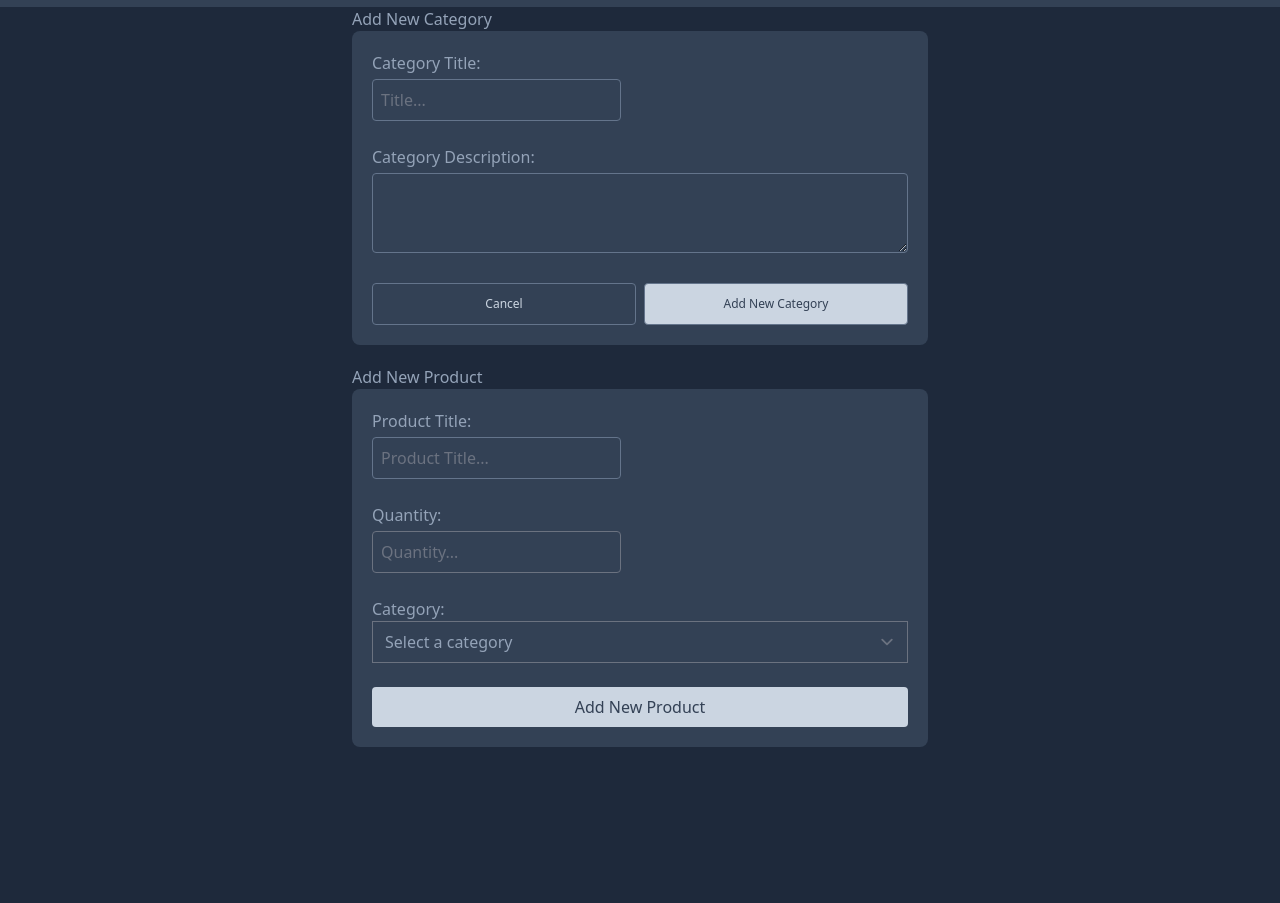
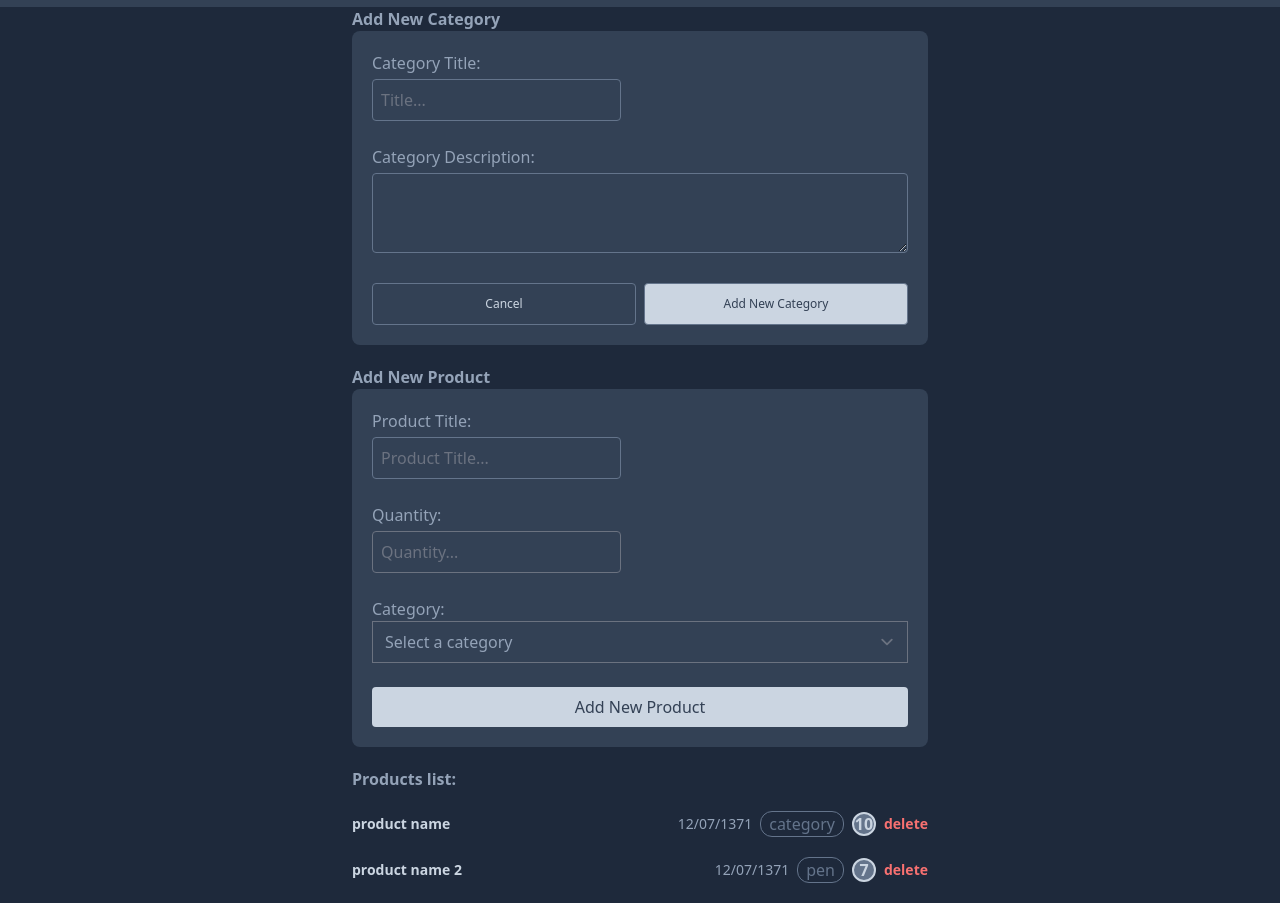
Before and after one commit to maryammohebbi/Inventory-app-using-Tailwind-and-Js, a website: page public/index.html in a window 1280 px wide. Shown: the part 41-944 px from the top of the page. Before the commit the page ends 800 px from the top, so only its background shows below. Drawn offline with Linux system fonts and the light colour scheme.

Commit message:
products list html & styles added

```diff
--- a/public/index.html
+++ b/public/index.html
@@ -18,7 +18,7 @@
         <div class="container max-w-sm md:max-w-xl mx-auto">
             <!-- category form -->
             <div class="mb-5">
-                <h1 class="text-slate-400">Add New Category</h1>
+                <h1 class="text-slate-400 font-bold">Add New Category</h1>
                 <form class= "bg-slate-700 p-5 flex flex-col gap-y-6 rounded-lg">
                     <div>
                         <label for="category-title" class="block mb-1 text-slate-400">Category Title:</label>
@@ -39,8 +39,8 @@
 
 
             <!-- product form -->
-            <div>
-                <h1 class="text-slate-400">Add New Product</h1>
+            <div class="mb-5">
+                <h1 class="text-slate-400 font-bold">Add New Product</h1>
                 <form action="" class="bg-slate-700 flex flex-col gap-y-6 p-5 rounded-lg">
                     <div>
                         <label class="block text-slate-400 mb-1" for="product-title">Product Title:</label>
@@ -66,6 +66,37 @@
                     <button class="flex-1 bg-slate-300 py-2 rounded text-slate-700 text-md">Add New Product</button>
                 </form>
             </div>
+
+            <!-- product list and search -->
+            <div>
+                <h1 class="text-slate-400 font-bold mb-5">Products list:</h1>
+                <!-- sort -->
+                <div></div>
+                <!-- search -->
+                <div></div>
+
+                <!-- products list -->
+                <div>
+                    <div class="flex items-center justify-between mb-5">
+                        <span class="text-slate-300 text-sm font-bold">product name</span>
+                        <div class="flex items-center gap-x-2">
+                            <span class="text-slate-400 text-sm">12/07/1371</span>
+                            <span class="text-slate-500 border border-slate-500 px-2 rounded-xl">category</span>
+                            <span class="border-2 border-slate-300 rounded-full w-6 h-6 bg-slate-500 font-bold flex items-center justify-center p-1 text-slate-300">10</span>
+                            <button class="text-red-400 text-sm font-bold">delete</button>
+                        </div>
+                    </div>
+                    <div class="flex items-center justify-between mb-5">
+                        <span class="text-slate-300 text-sm font-bold">product name 2</span>
+                        <div class="flex items-center gap-x-2">
+                            <span class="text-slate-400 text-sm">12/07/1371</span>
+                            <span class="text-slate-500 border border-slate-500 px-2 rounded-xl">pen</span>
+                            <span class="border-2 border-slate-300 rounded-full w-6 h-6 bg-slate-500 font-bold flex items-center justify-center p-1 text-slate-300">7</span>
+                            <button class="text-red-400 text-sm font-bold">delete</button>
+                        </div>
+                    </div>
+                </div>
+            </div>
         </div>
     </div>
 
```
Also changed, not shown: public/build/tailwind.css.
